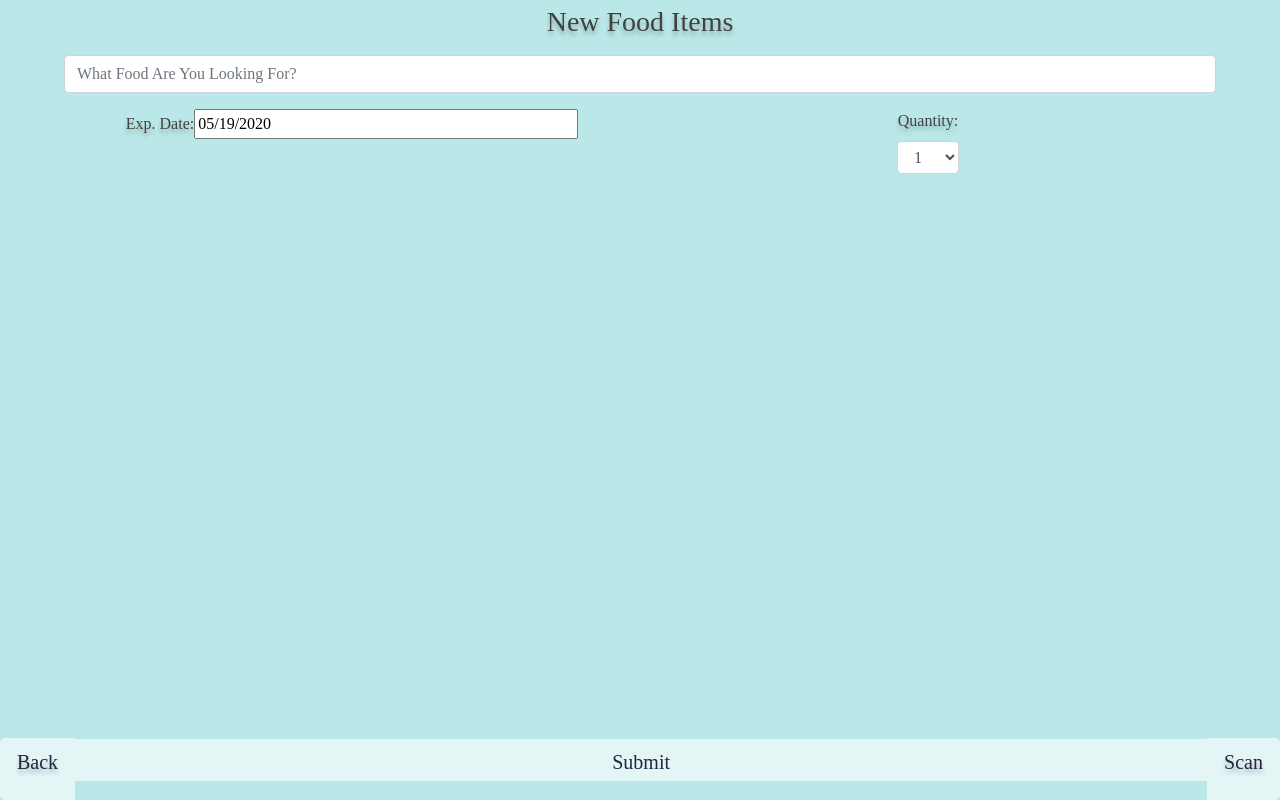
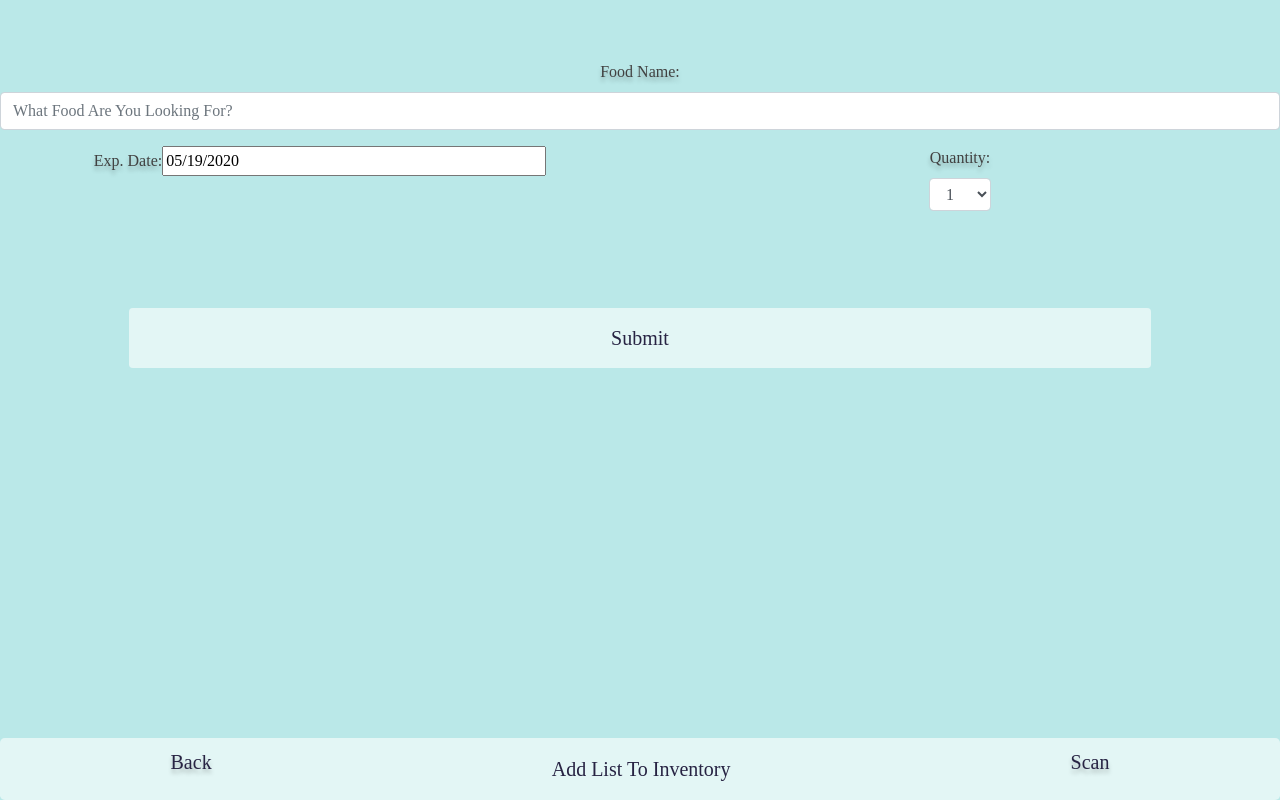
Before and after one commit to awong27/resetArea, a React (Create React App) app in the folder application/team102/UI/: page /create in a window 1280 px wide. Built offline with nearby package versions, Linux system fonts and the light colour scheme; the HTML template or start-up script is replaced by a standard one.

Commit message:
fixed recipe image error and merged fully scan

```diff
--- a/application/team102/UI/src/Component/RecipeData.js
+++ b/application/team102/UI/src/Component/RecipeData.js
@@ -5,7 +5,7 @@ import {
     Modal, ModalHeader, ModalBody, ModalFooter,
 } from 'reactstrap';
 import MealPlan from './MealPlan';
-
+import "./boxTabs.css"
 //grabs recipe information
 //displays as a rectangular picture with overlay text
 //when clicked with have a pop up with more info
--- a/application/team102/UI/src/Component/create-fooddata.component.js
+++ b/application/team102/UI/src/Component/create-fooddata.component.js
@@ -6,6 +6,7 @@ import axios from "axios";
 import cam from "./cameraIcon.svg"
 import { FormGroup, Label, Form, Input, Button, ButtonGroup, Row, Col } from "reactstrap";
 const gatewayUrl = process.env.gatewayUrl || 'http://localhost:3004';
+
 export default class Create extends Component {
   constructor(props) {
     super(props);
@@ -18,7 +19,7 @@ export default class Create extends Component {
     this.onChangeSugar = this.onChangeSugar.bind(this);
     this.onChangeFat = this.onChangeFat.bind(this);
     this.onChangeProtein = this.onChangeProtein.bind(this);
-    this.onAddList = this.onAddList.bind(this);
+
     this.onSubmit = this.onSubmit.bind(this);
     this.mediaHandler = new MediaHandler();
     this.state = {
@@ -53,14 +54,9 @@ export default class Create extends Component {
   onChangeFat(e) { this.setState({ fat: e }); }
   onChangeProtein(e) { this.setState({ protein: e }); }
   onChangeSodium(e) { this.setState({ sodium: e }); }
-  onAddList() {
-    //const date = this.state.expirationdate.toDateString.split(/(\d)/)[4]
-    var list = this.state.addList.concat(this.state.foodname + " " + this.state.numberOfItems);
-    console.log(this.state.expirationdate);
-    this.setState({ addList: list })
-  }
-  onSubmit(e) {
-    e.preventDefault();
+
+  toInv() { // only things passed to the final list is allowed
+    this.state.addList.map(item => {
       axios
         /* Searches food name param in Api returns all types matching
          * foods -> array going to be loaded with first result info
@@ -96,10 +92,10 @@ export default class Create extends Component {
            * sends to backend to be added to personal id food list
            */
           const food = {
-          foodName: this.state.foodname,
-          expirationDate: this.state.expirationdate,
+            foodName: item.foodname,
+            expirationDate: item.expdate,
             calories: this.state.calories,
-          numOfItems: this.state.numberOfItems,
+            numOfItems: item.qty,
             carbs: this.state.carbs,
             protein: this.state.protein,
             fat: this.state.fat,
@@ -107,7 +103,6 @@ export default class Create extends Component {
             sodium: this.state.sodium
           };
           console.log(food);
-        this.onAddList();
           axios
             .post("/fooddata/add", food)
             .then(res => console.log(res.data));
@@ -115,15 +110,30 @@ export default class Create extends Component {
         .catch(error => {
           console.log(error);
         });
+    })
+    this.setState({ addList: [] });
   }
-  AddList() {
-    return (<>
-      {this.state.addList.map((item) => (
-        <Row>
-          <Col>{item}</Col>
+  onSubmit(e) {
+    e.preventDefault();
+    //const date = (this.state.expirationdate.getMonth() + 1).toString() + "/" + (this.state.expirationdate.getDate()).toString() + "/" + (this.state.expirationdate.getFullYear()).toString();
+    //var list = this.state.addList.concat(this.state.foodname + " " + date+" "+ this.state.numberOfItems);
+    //console.log(this.state.expirationdate);
+    var list = { foodname: "", expdate: new Date(), qty: "1" };
+    list.foodname = this.state.foodname;
+    list.expdate = this.state.expirationdate;
+    list.qty = this.state.numberOfItems;
+    console.log(list);
+    this.setState({ addList: [list, this.state.addList] });
+  }
+  AddList() {//{(item.expdate.getMonth() + 1).toString() + "/" + (item.expdate.getDate()).toString() + "/" + (item.expdate.getFullYear()).toString()}
+    this.state.addList.map((item) => {
+        return (<Row>
+          <Col >{item.foodname}</Col>
+          <Col></Col>
+          <Col>{item.qty}</Col>
         </Row>
-      ))}</>
-    );
+      )}
+    )
   }
   /*componentDidMount() {
     this.mediaHandler.getPermissions()
@@ -137,15 +147,15 @@ export default class Create extends Component {
         this.myVideo.play();
       })
   }*/
-  captureImage = () => {
+  captureImage = () => { // takes picture
     console.log('inside captureImage function')
     const context = this.canvas.getContext('2d');
     context.drawImage(this.myVideo, 0, 0, 400, 350);
     const image = this.canvas.toDataURL('image/jpeg', 0.5);
     this.setState({ imageString: image });
-    return image;
+    this.processImage();
   }
-  processImage = () => {
+  processImage = () => { // sends and grabs data
     console.log('inside processImage function')
     const url = 'http://localhost:3010/api/image/save';
     const img = this.state.imageString;
@@ -165,9 +175,7 @@ export default class Create extends Component {
   }
   processData = () => {// returns a array with description and qty
     const processedData = [];
-    let newItem = { description: "", quantity: 0 };
     let hashKey = {};
-
     this.state.rawData.forEach((item) => {
       if (hashKey.hasOwnProperty(item)) {
         hashKey[item] += 1;
@@ -176,39 +184,40 @@ export default class Create extends Component {
       }
     });
     Object.keys(hashKey).forEach((k) => {
-      processedData.push({
+      let newItem = { description: "", quantity: 0 };
+      newItem.description = k;
+      newItem.quantity = hashKey[k];
+      processedData.push({ newItem });
+      /*processedData.push({
         description: k,
         quantity: hashKey[k]
-      })
+      })*/
     })
     console.log(hashKey);
     console.log(processedData);
+    this.setState({ foods: processedData });
   }
   scan() {
-    return(
+    return (
       <div className="container">
         <div className="video-container">
           <video className="video" width="400" height="350" ref={(ref) => { this.myVideo = ref; }}></video>
         </div>
-        <Button id="capture" onClick={this.captureImage}>Capture</Button>
-        <Button id="process" onClick={this.processImage}>Process</Button>
+        <Button id="capture" onClick={this.captureImage}>Scan</Button>
         <div className="image-container">
           <canvas ref={(canvas) => { this.canvas = canvas }} width='400' height='350' ></canvas>
         </div>
       </div>
     );
   }
-  render() {
-    var inv = "/inventory/" + this.state.username + "/" + this.state.password
-    return (<div style={{ height: "100%", width: "100%" }}>
-      <Form onSubmit={this.onSubmit} style={{ paddingRight: '5%', paddingLeft: '5%', top: "5px", position: "fixed", width: "100vw" }}>
+  onScan() { // scanned submit form, name and qty should be filled in, expdate required
+    return this.state.foods.map(newI => {
+      return (
+        <Form onSubmit={this.onSubmit}>
           <FormGroup >
-          <Label for="foodName"><h3>New Food Items</h3></Label>
             <Input
-            type="text"
-            required
-            placeholder="What Food Are You Looking For?"
               value={this.state.foodname}
+              selected={newI.description}
               onChange={this.onChangeFoodname} />
           </FormGroup>
           <Row>
@@ -228,6 +237,7 @@ export default class Create extends Component {
                   type="select"
                   style={{ height: 'auto', width: 'auto' }}
                   value={this.state.numberOfItems}
+                  selected={newI.quantity}
                   onChange={this.onChangeNumberOfItems}>
                   <option>1</option>
                   <option>2</option>
@@ -245,20 +255,76 @@ export default class Create extends Component {
               </FormGroup>
             </Col>
           </Row>
-
-        <ButtonGroup size='lg' className="SignSpace" style={{ boxSizing: 'content-box', position: "fixed", right: "-10vw", bottom: "0px", display: "flex", minWidth: "100vw" }}>
+          <Button className="form-control input" type="submit" value="Create food"> Add Item </Button>
+        </Form>
+      );
+    })
+  }
+  manualSubmit() {
+    return (
+      <Form onSubmit={this.onSubmit}>
+        <FormGroup >
+          <Label for="foodName">Food Name:</Label>
+          <Input
+            type="text"
+            required
+            placeholder="What Food Are You Looking For?"
+            className="form-control"
+            value={this.state.foodname}
+            onChange={this.onChangeFoodname} />
+        </FormGroup>
+        <FormGroup><Row>
+          <Col >
+            <Label for="ExpDate">Exp. Date:</Label>
+            <DatePicker
+              required
+              selected={this.state.expirationdate}
+              onChange={this.onChangeExpirationdate} />
+          </Col>
+          <Col >
+            <Label for="qty">Quantity:</Label>
+            <Input
+              type="select"
+              style={{ height: 'auto', width: 'auto' }}
+              value={this.state.numberOfItems}
+              onChange={this.onChangeNumberOfItems}>
+              <option>1</option>
+              <option>2</option>
+              <option>3</option>
+              <option>3</option>
+              <option>5</option>
+              <option>6</option>
+              <option>7</option>
+              <option>8</option>
+              <option>9</option>
+              <option>10</option>
+              <option>11</option>
+              <option>12</option>
+            </Input>
+          </Col>
+        </Row>
+        </FormGroup><Button size='lg' className="SignSpace form-control input" type="submit" value="Create food"> Submit </Button>
+      </Form>
+    );
+  }
+  render() {
+    var inv = "/inventory/" + this.state.username + "/" + this.state.password
+    return (<div style={{ height: "100%", width: "100%" }}>
+      {this.manualSubmit()} {this.AddList()}
+      {this.state.pop === true ? this.onScan() : ""}
+      <ButtonGroup size='lg' className="SignSpace" style={{ boxSizing: 'content-box', position: "fixed", right: "-10vw", bottom: "0px", display: "flex", minWidth: "100vw" }} >
         <Button href={inv}>Back</Button>
-          <Button className="form-control input" type="submit" value="Create food"> Submit </Button>
+        <Button onClick={() => this.toInv()}> Add List To Inventory</Button>
         <Button href="/scan" >Scan</Button>
       </ButtonGroup>
 
-      </Form> <div style={{ top: "300px", height: "100%", width: "100%" }}>{this.AddList()}</div>
+      <div style={{ top: "300px", height: "100%", width: "100%" }}></div>
 
     </div>
     );
   }
 }
 /**
- *
+ *{this.AddList()}
  *
  */
```
Lines whose indentation alone changed are shown as unchanged.
